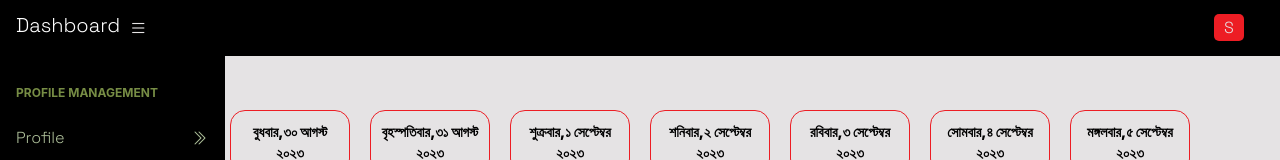
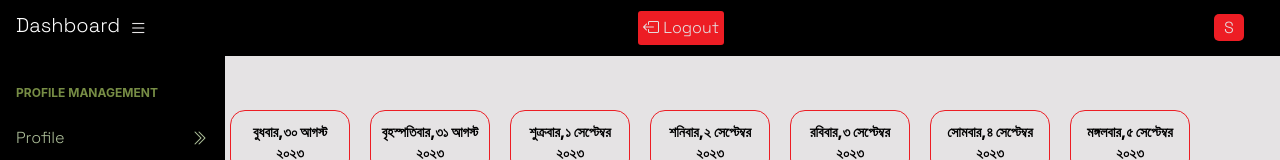
Before and after one commit to Unicon-Solution-Limited/dishco_frontend, a React (Create React App) app: page /todayCateringOrder in a window 1280 px wide. Shown: the top 160 px of the page. Built offline with nearby package versions, Linux system fonts and the light colour scheme; no server answers; sample sign-in values are in the browser's storage.

Commit message:
logout btn update

```diff
--- a/src/Components/Dashboard/Layouts/Layouts.css
+++ b/src/Components/Dashboard/Layouts/Layouts.css
@@ -75,7 +75,13 @@
   background-color: var(--red) !important;
   transition: 0.3s;
 }
-
+.extra-logout-btn {
+  padding: 5px;
+  text-decoration: none;
+}
+.extra-logout-btn a {
+  color: var(--white) !important;
+}
 @media only screen and (min-width: 960px) {
   .cross_btn {
     display: none;
--- a/src/Components/Dashboard/Layouts/TopbarNav.js
+++ b/src/Components/Dashboard/Layouts/TopbarNav.js
@@ -26,6 +26,17 @@ const TopbarNav = () => {
             <i className="bi bi-list"></i>
           </button>
         </div>
+
+        <span
+          onClick={() => {
+            logout();
+            removeDishcoToken();
+          }}
+          className="MyBtn extra-logout-btn"
+        >
+          <i onClick={logout} className="bi bi-box-arrow-left"></i>{" "}
+          <Link to="/">Logout</Link>
+        </span>
 
         <ul className="navbar-nav ms-auto ms-md-0 me-3 me-lg-4">
           <li className="nav-item dropdown">
```
